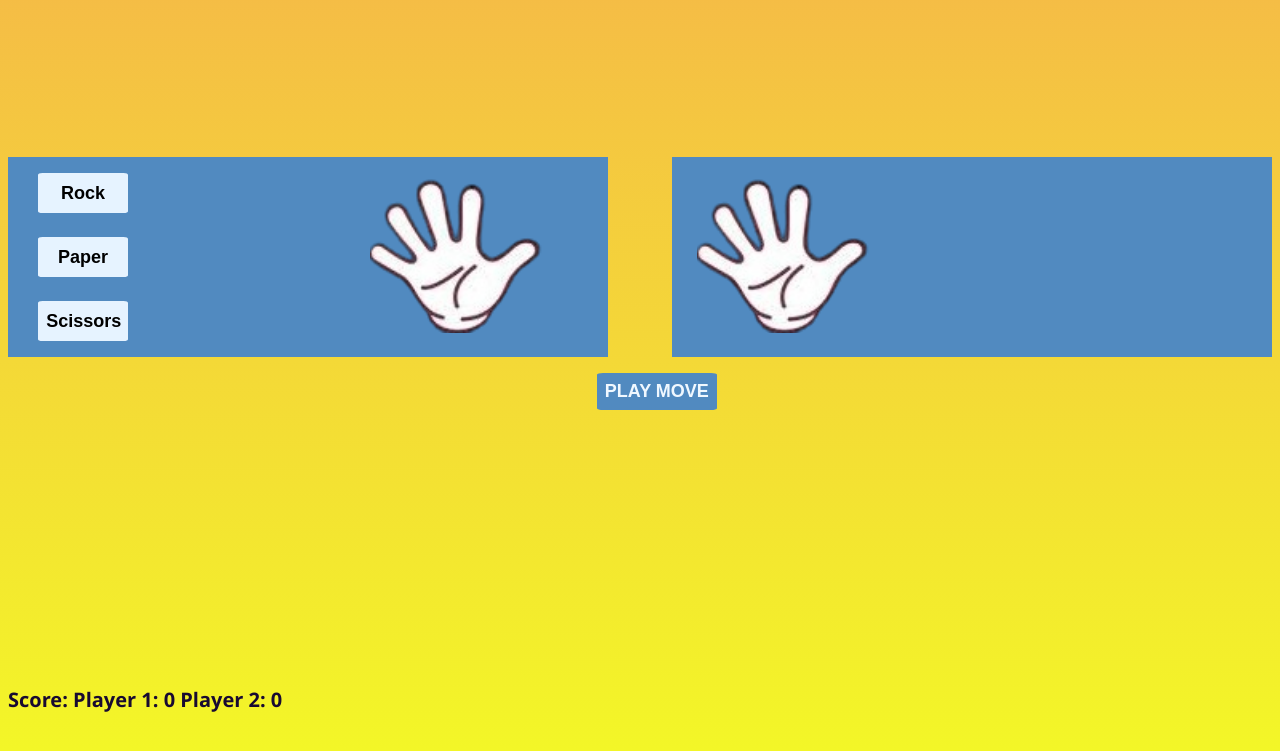
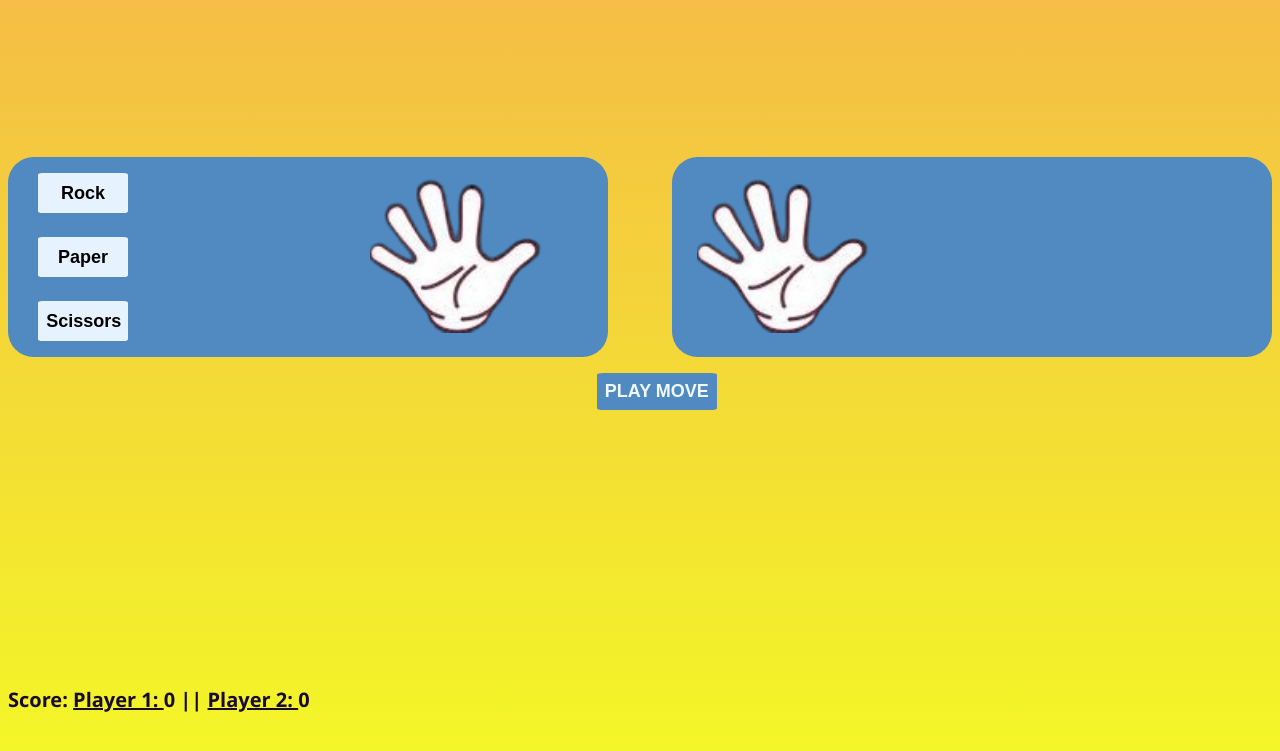
Before and after one commit to Pix-txt/Bokunokamisama, a plain HTML site: page bokunokamisama.html in a window 1280 px wide. Shown: the part 67-818 px from the top of the page. Drawn offline with Linux system fonts and the light colour scheme.

Commit message:
fixed shit

```diff
--- a/bokunokamisama.css
+++ b/bokunokamisama.css
@@ -13,7 +13,6 @@ body{
     text-align: center;
     justify-items: center;
     align-items: center;
-    border-radius: 5%;
 }
 
 #twosections div{
@@ -26,6 +25,7 @@ body{
     width: 45%;
     background-color: rgb(81, 138, 192);
     height: 25vh;
+    border-radius: 2vw;
 }
 
 h1{
--- a/bokunokamisama.html
+++ b/bokunokamisama.html
@@ -42,7 +42,7 @@
         <button id="play" onclick="roundstart()">PLAY MOVE</button>
         <p id="roundwins"></p>
 
-        <p id="score">Score: Player 1: <span id='yourscore'>0</span> Player 2: <span id='oppscore'>0</span></p>
+        <p id="score">Score: <u>Player 1: </u><span id='yourscore'>0</span> || <u> Player 2: </u> <span id='oppscore'>0</span></p>
 
         <script src="bokunokamisama.js"></script>
     </body>
```
